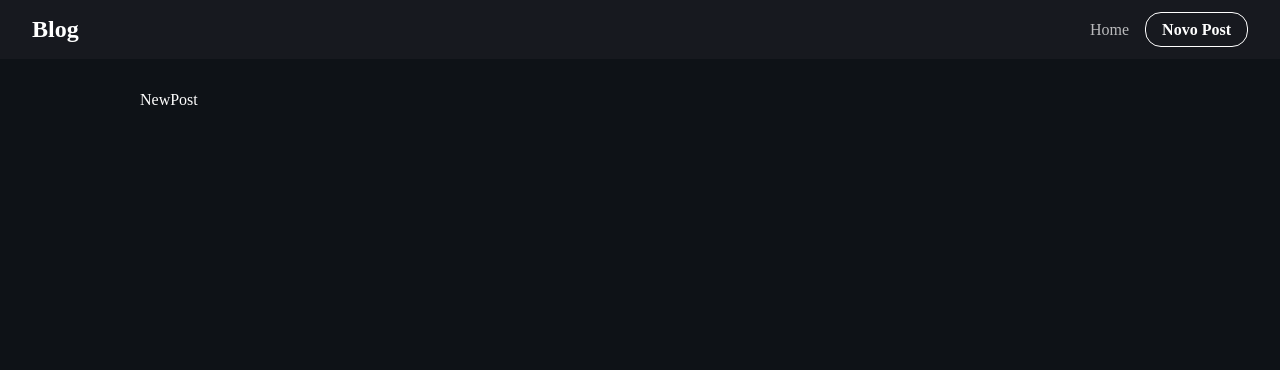
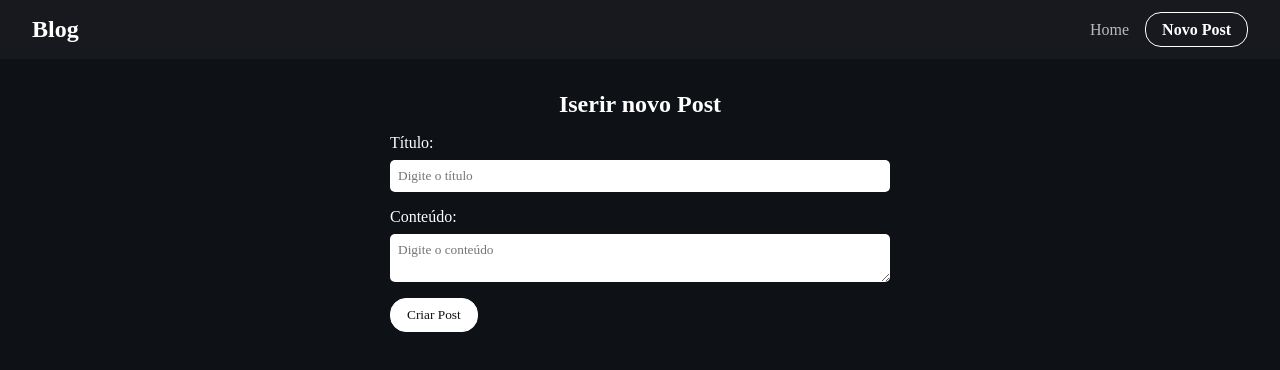
Before and after one commit to dimascapelari/React-Axios, a React (Vite) app: page /new in a window 1280 px wide. Shown: the top 370 px of the page. Built offline with nearby package versions, Linux system fonts and the light colour scheme; a web font is replaced by a local one.

Commit message:
estilização css NewPost

```diff
--- /dev/null
+++ b/src/routes/NewPost.css
@@ -0,0 +1,27 @@
+.new-post h2 {
+  text-align: center;
+  margin-bottom: 1rem;
+}
+
+form {
+  max-width: 500px;
+  width: 100%;
+  margin: 0 auto;
+}
+
+.form-control {
+  display: flex;
+  flex-direction: column;
+  margin-bottom: 1rem;
+}
+
+.form-control label {
+  margin-bottom: 0.5rem;
+}
+
+.form-control input,
+.form-control textarea {
+  padding: 0.5rem;
+  border-radius: 5px;
+  border: none;
+}
--- a/src/routes/NewPost.jsx
+++ b/src/routes/NewPost.jsx
@@ -1,7 +1,31 @@
-import React from "react";
+import "./NewPost.css";
 
 const NewPost = () => {
-  return <div>NewPost</div>;
+  return (
+    <div className="new-post">
+      <h2>Iserir novo Post</h2>
+      <form>
+        <div className="form-control">
+          <label htmlFor="title">Título:</label>
+          <input
+            type="text"
+            name="title"
+            id="title"
+            placeholder="Digite o título"
+          />
+        </div>
+        <div className="form-control">
+          <label htmlFor="body">Conteúdo:</label>
+          <textarea
+            name="body"
+            id="body"
+            placeholder="Digite o conteúdo"
+          ></textarea>
+        </div>
+        <input type="submit" value="Criar Post" className="btn" />
+      </form>
+    </div>
+  );
 };
 
 export default NewPost;
```
